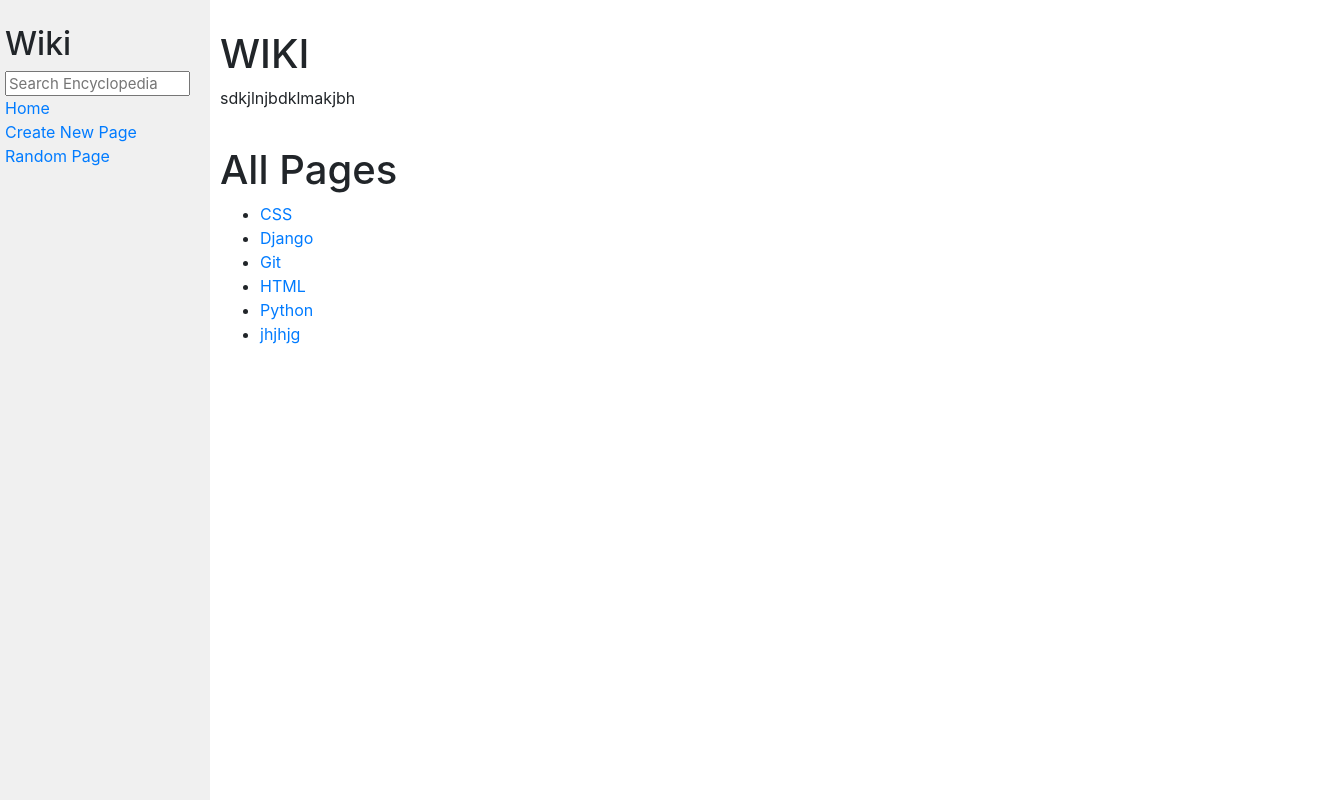
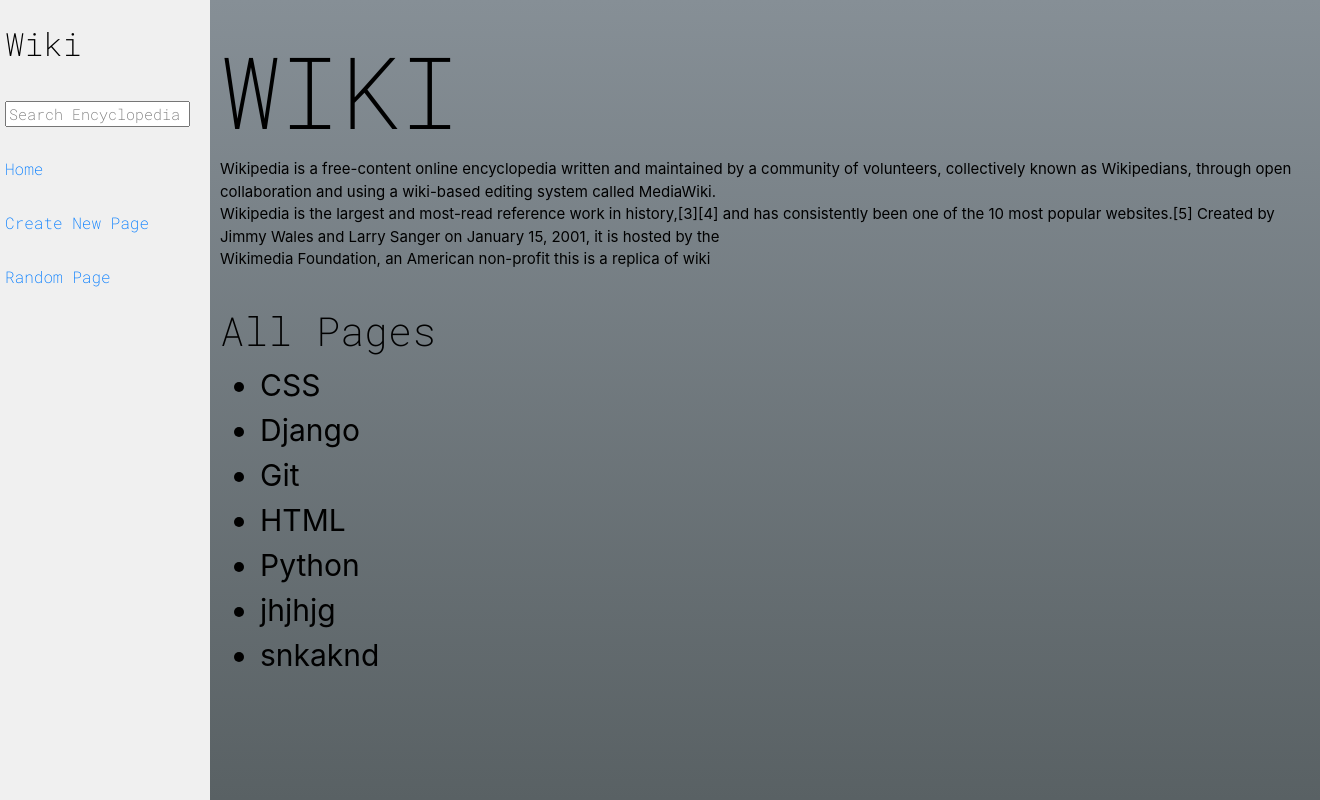
Before and after one commit to philip-sebatian/wiki, a Django app: page /wiki in a window 1320 px wide. Run offline with Django 3.2, Linux system fonts and the light colour scheme; some libraries are stand-ins or nearby versions.

Commit message:
updated css

```diff
--- a/encyclopedia/static/encyclopedia/styles.css
+++ b/encyclopedia/static/encyclopedia/styles.css
@@ -1,6 +1,9 @@
 body {
+    color:black;
     margin: 0;
-    background-color: white;
+    background-image: linear-gradient(#868F96, #596164
+
+    );
 
 }
 
@@ -11,6 +14,8 @@
 h1 {
     margin-top: 0px;
     padding-top: 20px;
+    font-family: 'Black Ops One', cursive;
+font-family: 'Roboto Mono', monospace;
 }
 
 textarea {
@@ -32,8 +37,15 @@
     background-color: #f0f0f0;
     height: 100vh;
     padding: 20px;
+    font-family: 'Black Ops One', cursive;
+    font-family: 'Roboto Mono', monospace;
+    display: flex;
+    flex-direction: column;
+    gap: 30px;
 }
-
+.sidebar a{
+    text-decoration: none;
+}
 .sidebar h2 {
     margin-top: 5px;
 }
--- a/encyclopedia/templates/encyclopedia/index.html
+++ b/encyclopedia/templates/encyclopedia/index.html
@@ -9,7 +9,7 @@
 
     <ul>
         {% for entry in entries %}
-            <li><a href="">{{ entry }}</a></li>
+            <li></li>
         {% endfor %}
     </ul>
 
--- a/encyclopedia/templates/encyclopedia/layout.html
+++ b/encyclopedia/templates/encyclopedia/layout.html
@@ -7,6 +7,9 @@
         <title>{% block title %}{% endblock %}</title>
         <link rel="stylesheet" href="https://stackpath.bootstrapcdn.com/bootstrap/4.4.1/css/bootstrap.min.css" integrity="sha384-Vkoo8x4CGsO3+Hhxv8T/Q5PaXtkKtu6ug5TOeNV6gBiFeWPGFN9MuhOf23Q9Ifjh" crossorigin="anonymous">
         <link href="{% static 'encyclopedia/styles.css' %}" rel="stylesheet">
+        <link rel="preconnect" href="https://fonts.googleapis.com">
+<link rel="preconnect" href="https://fonts.gstatic.com" crossorigin>
+<link href="https://fonts.googleapis.com/css2?family=Black+Ops+One&family=Roboto+Mono:wght@200&display=swap" rel="stylesheet">
     </head>
     <body>
         <div class="row">
--- a/encyclopedia/templates/encyclopedia/wiki.html
+++ b/encyclopedia/templates/encyclopedia/wiki.html
@@ -5,13 +5,15 @@
 {% endblock %}
 
 {% block body %}
-    <h1>WIKI</h1>
-    <p>sdkjlnjbdklmakjbh</p>
+    <h1 style="font-size: 100px;">WIKI</h1>
+    <p style="font-size: 15px;">Wikipedia is a free-content online encyclopedia written and maintained by a community of volunteers, collectively known as Wikipedians, through open collaboration and using a wiki-based editing system called MediaWiki. <br> Wikipedia is the largest and most-read reference work in history,[3][4] and has consistently been one of the 10 most popular websites.[5] Created by Jimmy Wales and Larry Sanger on January 15, 2001, it is hosted by the <br>Wikimedia Foundation, an American non-profit this is a replica of wiki
+
+    </p>
     <h1>All Pages</h1>
 
     <ul>
         {% for entry in entries %}
-            <li><a href="{%url 'name' name=entry %}">{{ entry }}</a></li>
+            <li style="font-size: 30px;"><a href="{%url 'name' name=entry %}" style="text-decoration: none; color: black;">{{ entry }}</a></li>
         {% endfor %}
     </ul>
 
--- a/encyclopedia/views.py
+++ b/encyclopedia/views.py
@@ -18,8 +18,8 @@
 
 class entryform(forms.Form):
 
-    title=forms.CharField(widget=forms.TextInput(attrs={"class":"titlef"}))
-    content=forms.CharField(widget=forms.TextInput(attrs={"class":"contentf"}))
+    title=forms.CharField(widget=forms.Textarea(attrs={"class":"titlef"}))
+    content=forms.CharField(widget=forms.Textarea(attrs={"class":"contentf"}))
 
 def convert(file):
     f=open(file,"r")
@@ -29,12 +29,12 @@
 
 def index(request):
     return render(request, "encyclopedia/index.html", {
-        "entries": entries
+        "entries": util.list_entries()
     })
 
 def wiki(request):
     return render(request,"encyclopedia/wiki.html",{
-        "entries": entries
+        "entries": util.list_entries()
 
     })
 
```
Also changed, not shown: entries/snkaknd.md (added, +1 -0 lines).
